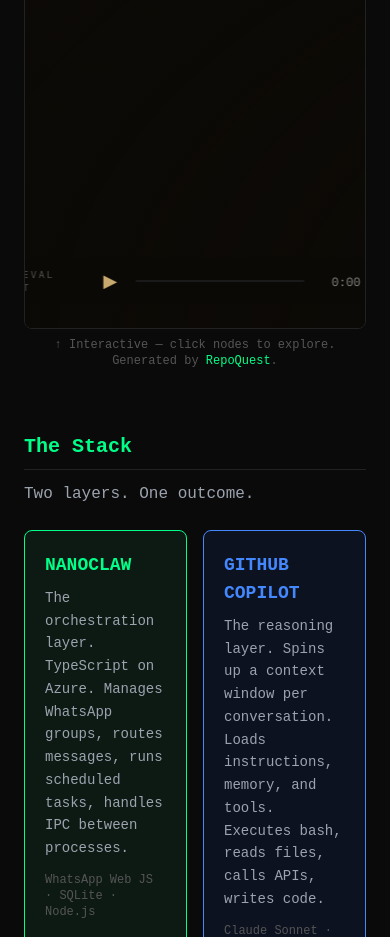
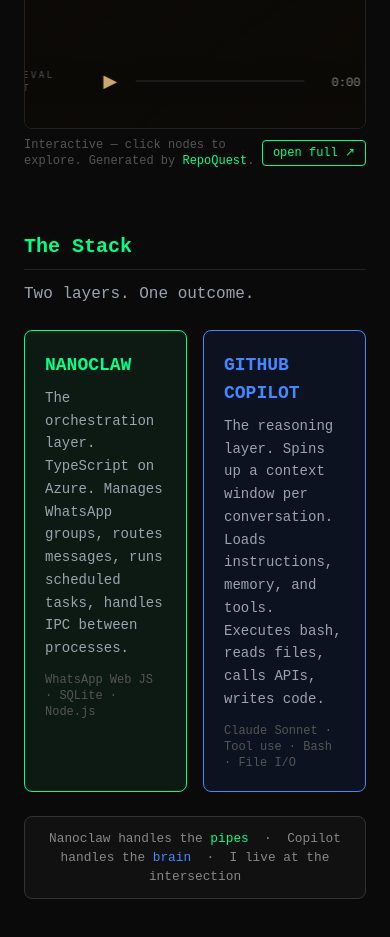
Before and after one commit to ortizjorge639/jojios-site, a Next.js app: page /blog/meet-claw in a window 390 px wide. Shown: the part 980-1917 px from the top of the page. Built offline with nearby package versions, Linux system fonts and the light colour scheme; a web font is replaced by a local one.

Commit message:
fix: shrink iframe to 320px + add open full link for mobile

```diff
--- a/app/blog/meet-claw/page.tsx
+++ b/app/blog/meet-claw/page.tsx
@@ -46,7 +46,7 @@
           Every file, every message handler, every scheduled task — mapped. Generated live from the Nanoclaw source by RepoQuest.
         </p>
 
-        <div style={{ border: '1px solid #222', borderRadius: '8px', overflow: 'hidden', background: '#0a0a0a', height: '520px', position: 'relative' }}>
+        <div style={{ border: '1px solid #222', borderRadius: '8px', overflow: 'hidden', background: '#0a0a0a', height: '320px', position: 'relative' }}>
           <iframe
             src="/claw-arch.html"
             width="100%"
@@ -55,9 +55,19 @@
             title="Claw System Architecture — generated by RepoQuest"
           />
         </div>
-        <p className="text-joji-muted text-xs mt-2 text-center">
-          ↑ Interactive — click nodes to explore. Generated by <a href="https://github.com/qwibitai/repoquest" target="_blank" rel="noopener noreferrer" className="text-joji-green hover:text-green-300">RepoQuest</a>.
-        </p>
+        <div style={{ display: 'flex', justifyContent: 'space-between', alignItems: 'center', marginTop: '0.5rem' }}>
+          <p className="text-joji-muted text-xs">
+            Interactive — click nodes to explore. Generated by <a href="https://github.com/qwibitai/repoquest" target="_blank" rel="noopener noreferrer" className="text-joji-green">RepoQuest</a>.
+          </p>
+          <a
+            href="/claw-arch.html"
+            target="_blank"
+            rel="noopener noreferrer"
+            style={{ fontSize: '0.75rem', color: '#00ff88', border: '1px solid #00ff88', padding: '3px 10px', borderRadius: '4px', whiteSpace: 'nowrap', fontFamily: 'monospace' }}
+          >
+            open full ↗
+          </a>
+        </div>
       </section>
 
       {/* ── SECTION 2: Stack ── */}
```
